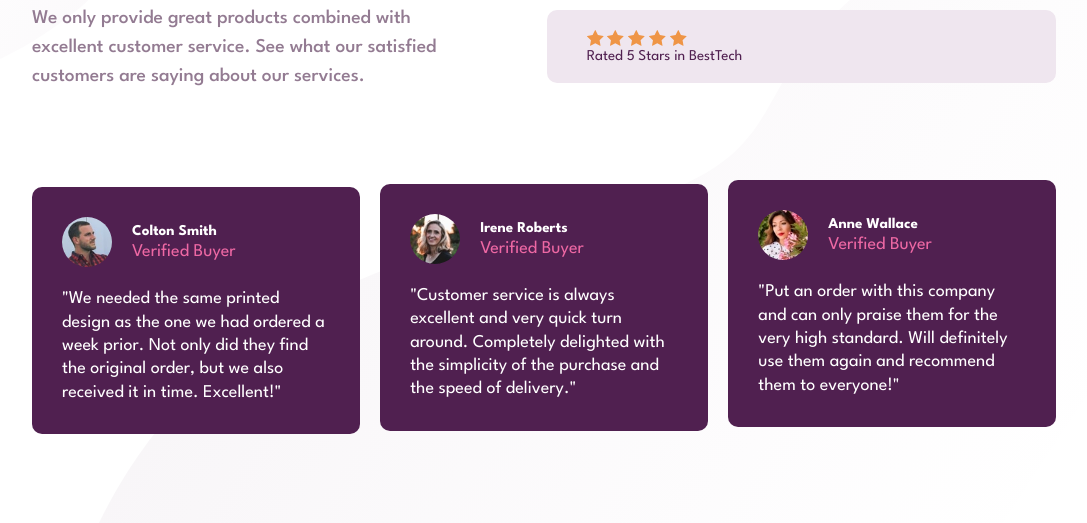
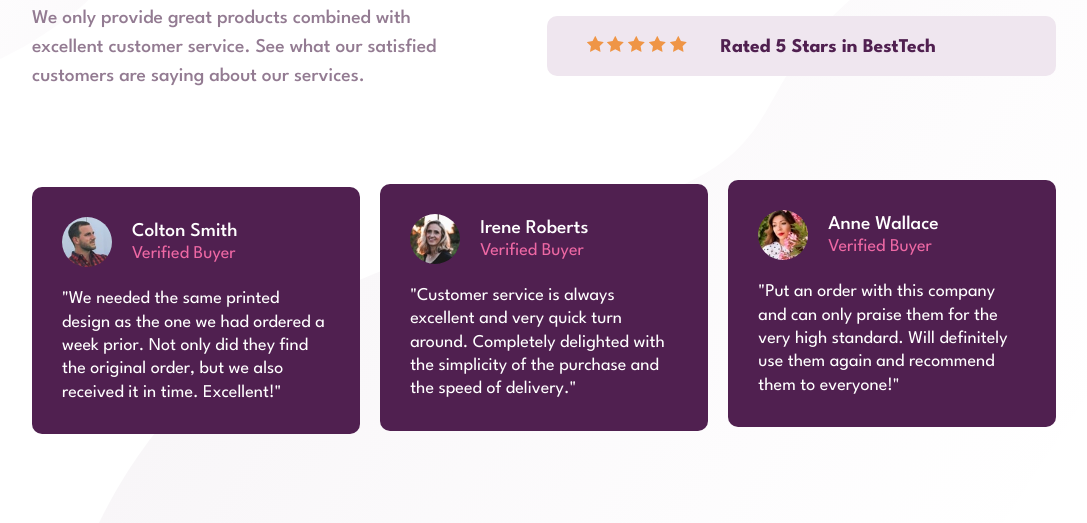
Before and after one commit to iragvantsa/social-proof-section, a plain HTML site: page index.html in a window 1280 px wide. Shown: the part 277-800 px from the top of the page, without its empty margins (96-1183 px from the left). Drawn offline with Linux system fonts and the light colour scheme.

Commit message:
Update style.css

```diff
--- a/style.css
+++ b/style.css
@@ -53,7 +53,7 @@ section {
   background-color: hsl(300, 24%, 92%);
   border-radius: 10px;
 }
-.rating h2 {
+.rating p {
   display: inline;
   margin-left: 30px;
   font-size: 1.3rem;
@@ -97,7 +97,7 @@ section {
   border-radius: 50%;
   margin-right: 20px;
 }
-.info p {
+.info h2 {
   flex-grow: 2;
   font-size: 1.3rem;
   font-weight: 500;
```
